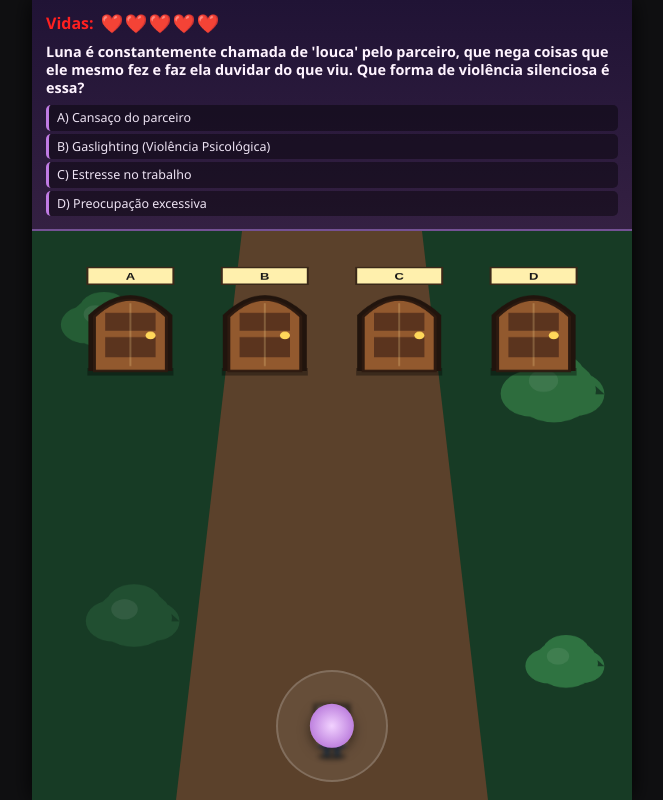
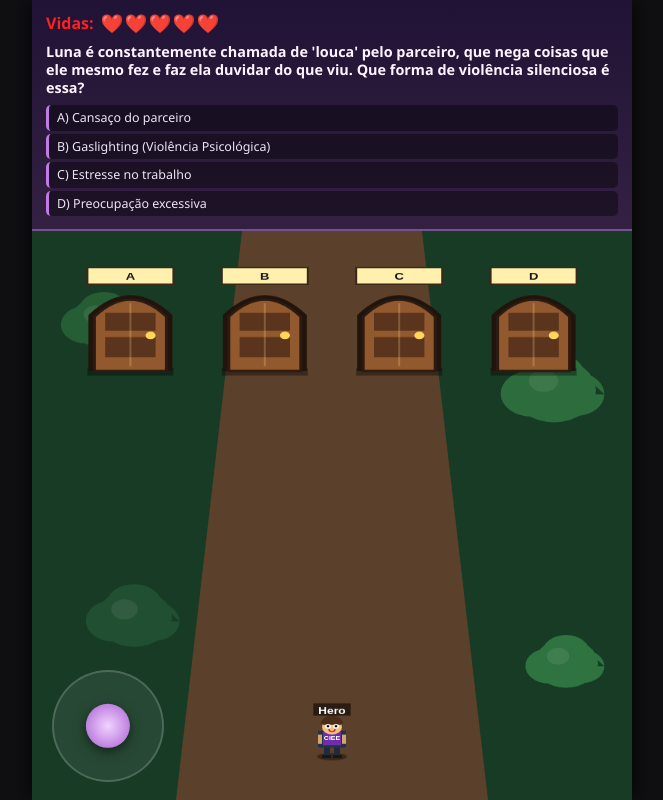
Before and after one commit to toksih/testgame, a plain HTML site: page index.html in a window 1280 px wide. Both pictures are taken after a click on the button "Começar". Shown: the whole page, without its empty margins (308-971 px from the left). Drawn offline with Linux system fonts and the light colour scheme.

Commit message:
Update index.html

```diff
--- a/index.html
+++ b/index.html
@@ -116,11 +116,14 @@
         #joystick-zone {
             position: absolute;
             bottom: max(14px, env(safe-area-inset-bottom));
+            left: 0;
             width: 100%;
             height: clamp(72px, 20vh, 120px);
             display: flex;
-            justify-content: center;
+            justify-content: flex-start;
             align-items: center;
+            padding-left: 20px;
+            box-sizing: border-box;
             z-index: 20;
             pointer-events: none;
         }
```
